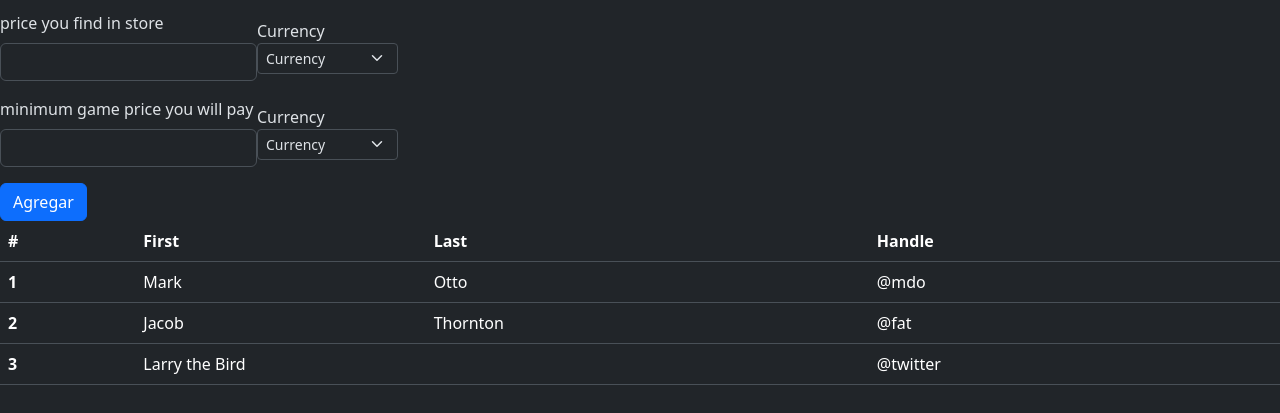
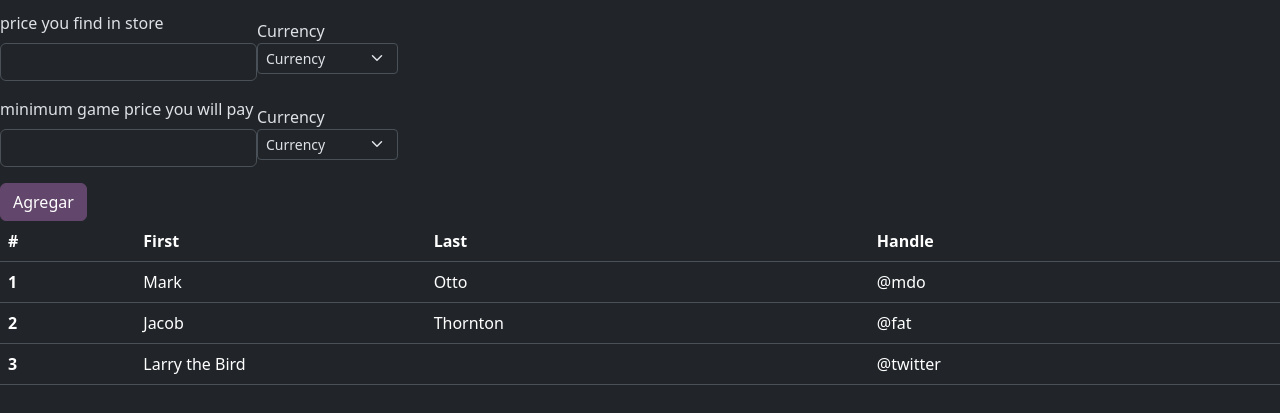
Before and after one commit to SanDaws/Game-grimory, a website built with Vite: page index.html in a window 1280 px wide. Shown: the part 155-568 px from the top of the page. Built offline with nearby package versions, Linux system fonts and the light colour scheme.

Commit message:
fix: addition of new colors

```diff
--- a/src/scss/style.scss
+++ b/src/scss/style.scss
@@ -1,2 +1,18 @@
+$e-violet:#62466B;
+$vermilion:#F24236;
+$hunyadi-y:#F4AC45;
+$sparagus:#73956F;
+
+$theme-colors: (
+  "primary":    $e-violet,
+//   "secondary":  $secondary,
+//   "success":    $success,
+//   "info":       $info,
+//   "warning":    $warning,
+//   "danger":     $danger,
+//   "light":      $light,
+//   "dark":       $dark
+);
+
 // Import all of Bootstrap's CSS
 @import "bootstrap/scss/bootstrap";
```
